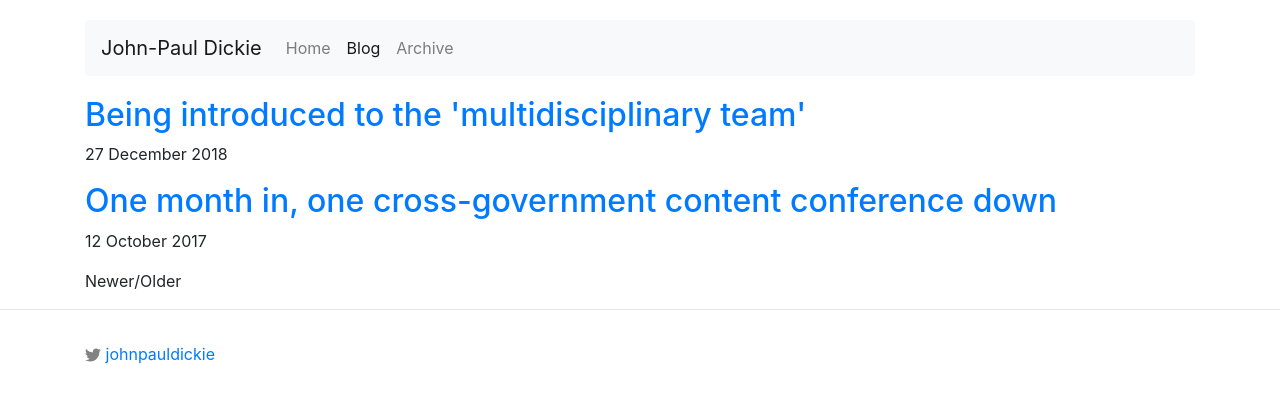
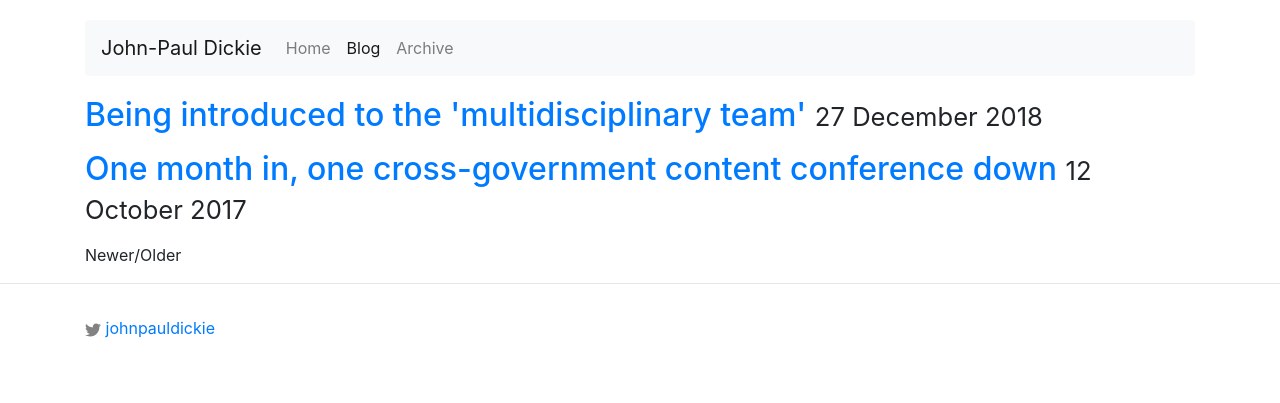
Before and after one commit to johnpauldickie/johnpauldickie.github.io, a Jekyll site: the page built from blog/index.html, in a window 1280 px wide. Shown: the top 403 px of the page. Built offline with Jekyll 4.4.1, drawn with Linux system fonts in a browser that asks for light colours; the list of posts is cut into pages by our own code.

Commit message:
time small

```diff
--- a/blog/index.html
+++ b/blog/index.html
@@ -6,9 +6,9 @@ title: Blog
 {% for page in paginator.posts %}
    <article class="post" itemscope itemtype="http://schema.org/BlogPosting">
      <header class="post-header">
-       <h2 class="post-title" itemprop="name headline"><a href="{{ page.url }}">{{ page.title | escape }}</a></h2>
+       <h2 class="post-title" itemprop="name headline"><a href="{{ page.url }}">{{ page.title | escape }}</a> <small>          <time class="date" datetime="{{ page.date | date_to_long_string }}">{{ page.date | date_to_long_string }}</time>
+</small></h2>
        <p class="post-meta">
-          <time class="date" datetime="{{ page.date | date_to_long_string }}">{{ page.date | date_to_long_string }}</time>
      </header>
 
 
```
